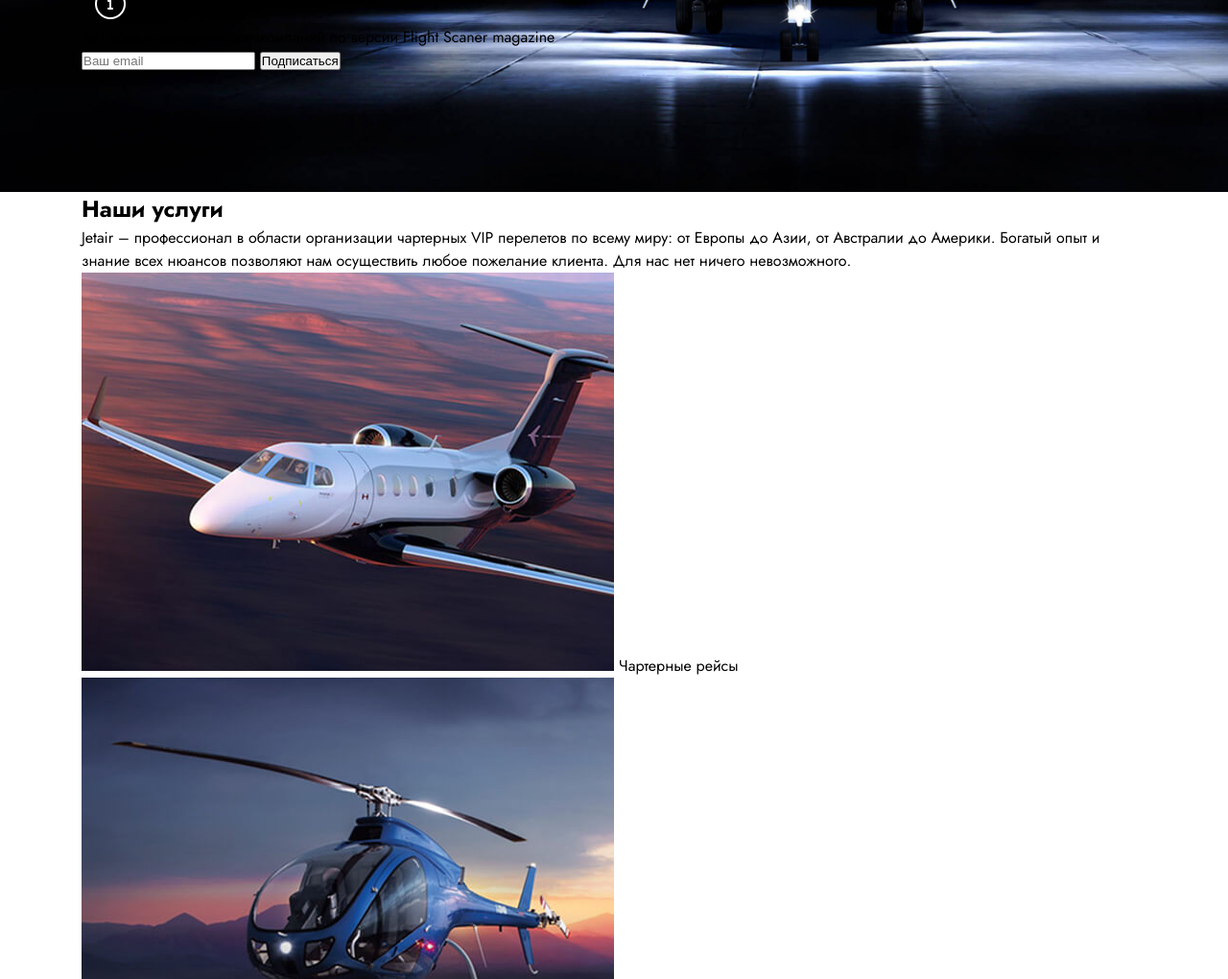
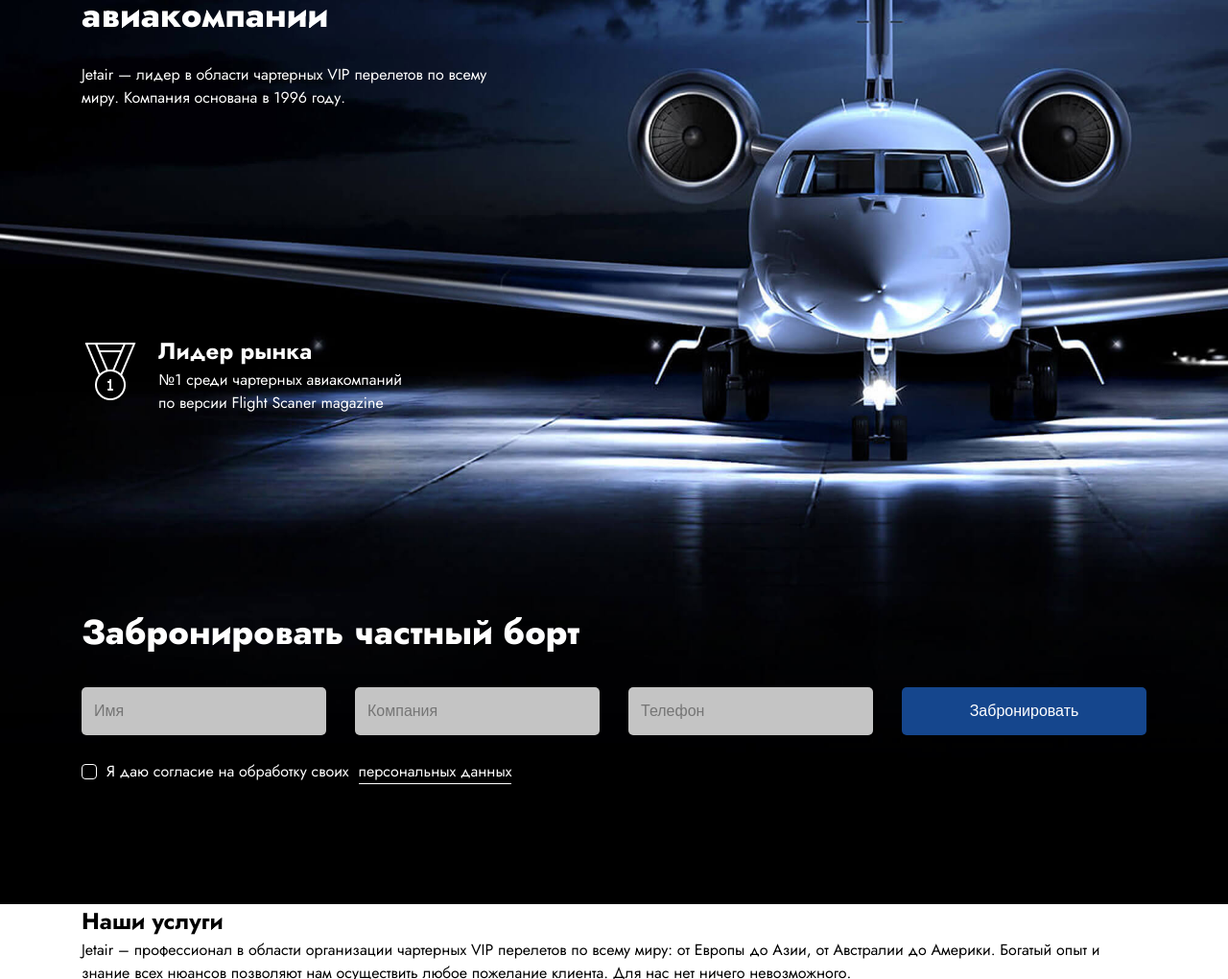
Before and after one commit to NatPalna/fabula, a website built with Vite: page index.html in a window 1280 px wide. Shown: the part 280-1300 px from the top of the page at 96% size. Built offline with nearby package versions, Linux system fonts and the light colour scheme; files whose address does not match are found by name.

Commit message:
добавлены стили блоку hero

```diff
--- a/index.html
+++ b/index.html
@@ -11,7 +11,7 @@
     />
     <link rel="stylesheet" href="./src/style.css" />
     <meta name="viewport" content="width=device-width, initial-scale=1.0" />
-    <title>Vite App</title>
+    <title>Тестовое задание</title>
     <script defer type="module" src="./src/main.js"></script>
   </head>
   <body>
@@ -59,8 +59,8 @@
             </div>
           </header>
           <div class="hero_title">
-            <h1>Сайт для тестовой верстки чартерной авиакомпании</h1>
-            <p>
+            <h1 class="title">Сайт для тестовой верстки чартерной авиакомпании</h1>
+            <p class="description">
               Jetair — лидер в области чартерных VIP перелетов по всему миру.
               Компания основана в 1996 году.
             </p>
@@ -71,14 +71,25 @@
               alt="Номер 1"
               class="hero_icon"
             />
-            <strong>Лидер рынка</strong>
-            <p>
+            <div class="hero_info_text">
+            <strong class="hero_info_title">Лидер рынка</strong>
+            <p class="hero_info_description">
               №1 среди чартерных авиакомпаний по версии Flight Scaner magazine
-            </p>
+            </p></div>
           </div>
-          <form action="">
-            <input type="email" placeholder="Ваш email" />
-            <button type="submit">Подписаться</button>
+          <form action="" class="hero_form form">
+            <h2 class="form_title title">Забронировать частный борт</h2>
+            <fieldset>
+              <input type="text" placeholder="Имя" class="form_input" />
+            <input type="text" placeholder="Компания" class="form_input" />
+            <input type="tel" placeholder="Телефон" class="form_input" />
+            <button type="submit" class="form_button">Забронировать</button>
+            </fieldset>
+
+            <label class="form_agreement">
+              <input type="checkbox" name="agreement" id="agreement_bottom" class="form_checkbox" />
+              Я даю согласие на обработку своих <a href="#" target="_blank" rel="noopener noreferrer" class="agreement_link">персональных данных</a>
+            </label>
           </form>
         </div>
       </section>
@@ -270,26 +281,59 @@
           <h2 class="section_title">Контакты</h2>
           <div class="contacts_inner">
             <div class="contacts_info">
+              <div class="contacts_phone">
+                <span class="contacts_phone_title">8 800 123-45-67</span>
+                <span class="contacts_phone_text">+7 123 456-78-90</span>
+              </div>
               <div class="contacts_address">
-                <span class="contacts_address_title">Адрес:</span>
-                <span class="contacts_address_text">г. Москва, ул. Пушкинская, 12</span>
-              </div>
-              <div class="contacts_schedule">
-                <span class="contacts_schedule_title">График работы:</span>
-                <span class="contacts_schedule_text">Пн-Пт: с 10:00 до 21:00</span>
-                <span class="contacts_schedule_text">Сб-Вс: с 11:00 до 21:00</span>
-              </div>
-              <div class="contacts_phone">
-                <span class="contacts_phone_title">Телефон:</span>
-                <span class="contacts_phone_text">+7 (123) 456-78-90</span>
+                <strong class="contacts_title">Адрес</strong>
+                <span class="contacts_address_text">Московская обл., г. Химки, а/п Шереметьево,
+                  терминал А</span>
               </div>
             </div>
-            <div class="contacts_map"></div>
+              <div class="contacts_email">
+                <strong class="contacts_title">E-mail</strong>
+                <span class="contacts_schedule_text">mail@jetair.ru</span>
+              </div>
+            </div>
+            <div class="contacts_map">
+              <div style="position:relative;overflow:hidden;">
+                <a href="https://yandex.ru/maps/org/mezhdunarodny_aeroport_sheremetyevo_terminal_a/1079286992/?utm_medium=mapframe&utm_source=maps" style="color:#eee;font-size:12px;position:absolute;top:0px;">
+                  Международный аэропорт Шереметьево, терминал А
+                </a>
+                <a href="https://yandex.ru/maps/1/moscow-and-moscow-oblast/category/airport_terminal/206650152999/?utm_medium=mapframe&utm_source=maps" style="color:#eee;font-size:12px;position:absolute;top:14px;">
+                  Терминал аэропорта в Москве и Московской области
+                </a>
+                <iframe src="https://yandex.ru/map-widget/v1/?ll=37.444018%2C55.973925&mode=search&oid=1079286992&ol=biz&sctx=ZAAAAAgDEAAaKAoSCQHcLF4sQkZAESkGSDSBWkhAEhIJWaSJd4Cn5D8RXwmkxK7tzT8iBgABAgMEBSgKOABAoocGSAFqAnJ1nQHNzMw9oAEAqAEAvQGmN6MawgEkypmOjQTQudKCBPuZ8OgDuOOH%2FwOzlY2AqQSj5e68BL%2FIxawZggIW0YjQtdGA0LXQvNC10YLRjNC10LLQvooCAJICAJoCDGRlc2t0b3AtbWFwcw%3D%3D&sll=37.444018%2C55.973925&sspn=0.132931%2C0.051272&text=%D1%88%D0%B5%D1%80%D0%B5%D0%BC%D0%B5%D1%82%D1%8C%D0%B5%D0%B2%D0%BE&z=13.95" width="560" height="400" frameborder="1" allowfullscreen="true" style="position:relative;">
+                </iframe>
+              </div>
+            </div>
           </div>
         </div>
       </section>
-      <section id="form" class="form"></section>
+      <section id="form" class="form">
+        <div class="container">
+          <h2 class="section_title">Забронировать частный борт</h2>
+          <form action="" class="bottom_form form">
+            <fieldset>
+              <input type="text" placeholder="Имя" />
+            <input type="text" placeholder="Компания" />
+            <input type="tel" placeholder="Телефон" />
+            <button type="submit">Забронировать</button>
+            </fieldset>
+            <input type="checkbox" name="agreement" id="agreement_bottom">
+            <label for="agreement_bottom">Я даю согласие на обработку своих <a href="#" target="_blank" rel="noopener noreferrer" class="agreement_link">персональных данных</a></label>
+          </form>
+        </div>
+      </section>
     </main>
-    <footer></footer>
+    <footer>
+      <div class="container">
+        <div class="footer_inner">
+          <div class="copiwrite">© Jetair, 1996-2021</div>
+          <div class="policy"><a href="#" target="_blank" rel="noopener noreferrer">Политика конфиденциальности</a></div>
+        </div>
+      </div>
+    </footer>
   </body>
 </html>
--- a/package.json
+++ b/package.json
@@ -12,6 +12,7 @@
     "vite": "^6.3.5"
   },
   "dependencies": {
-    "normalize.css": "^8.0.1"
+    "normalize.css": "^8.0.1",
+    "swiper": "^11.2.8"
   }
 }
--- a/src/style.css
+++ b/src/style.css
@@ -31,18 +31,25 @@ ul {
   list-style: none;
 }
 
+fieldset {
+  border: none;
+}
+
 /* hero */
 .hero {
   padding: 44px 0 125px;
   background-image: url("./assets/img/hero_bg.jpg");
   background-size: cover;
   background-position: center;
+  color: #fff;
 }
 
+/* header */
 header {
   display: flex;
   justify-content: flex-start;
   align-items: flex-start;
+  margin-bottom: 94px;
 }
 
 .logo {
@@ -132,3 +139,119 @@ header {
   color: #fff;
   text-decoration: none;
 }
+
+.hero_title {
+  max-width: 456px;
+  width: 100%;
+  margin-bottom: 234px;
+}
+
+.title {
+  font-size: 36px;
+  font-weight: 800;
+  margin-bottom: 30px;
+}
+
+.description {
+  font-size: 16px;
+}
+
+.hero_info {
+  display: flex;
+  align-items: flex-start;
+  gap: 20px;
+  margin-bottom: 200px;
+  max-width: 334px;
+  width: 100%;
+}
+
+.hero_icon {
+  padding-top: 9px;
+}
+
+.hero_info_title {
+  font-size: 24px;
+  margin-bottom: 10px;
+}
+
+.hero_info_description {
+  font-size: 16px;
+}
+
+fieldset {
+  display: flex;
+  gap: 30px;
+  margin-bottom: 26px;
+}
+
+.form_input {
+  width: 255px;
+  height: 50px;
+  padding: 10px 13px;
+  border-radius: 5px;
+  border: none;
+  background-color: #c4c4c4;
+  color: #808080;
+  font-size: 16px;
+}
+
+.form_input:hover,
+.form_input:active,
+.form_input:focus-visible {
+  background-color: #fff;
+  color: #000;
+  outline: none;
+}
+
+.form_button {
+  width: 255px;
+  height: 50px;
+  border-radius: 5px;
+  border: none;
+  background-color: #15468d;
+  color: #fff;
+  font-size: 16px;
+  cursor: pointer;
+  transition: all 0.3s;
+}
+
+.form_button:hover,
+.form_button:active {
+  background-color: #329fd9;
+}
+
+.form_agreement {
+  display: flex;
+  align-items: center;
+  gap: 10px;
+}
+
+.form_checkbox {
+  appearance: none;
+  -moz-appearance: none;
+  -webkit-appearance: none;
+  width: 16px;
+  height: 16px;
+  border-radius: 4px;
+  border: 1px solid #fff;
+  cursor: pointer;
+  transition: all 0.3s;
+}
+
+.agreement_link {
+  color: #fff;
+  text-decoration: none;
+  border-bottom: 1px solid #fff;
+  transition: all 0.3s;
+}
+
+.agreement_link:hover,
+.agreement_link:active {
+  color: #329fd9;
+  border-color: #329fd9;
+}
+
+.agreement_link:visited {
+  color: #808080;
+  border-color: #808080;
+}
```
Also changed, not shown: 1 other file.
